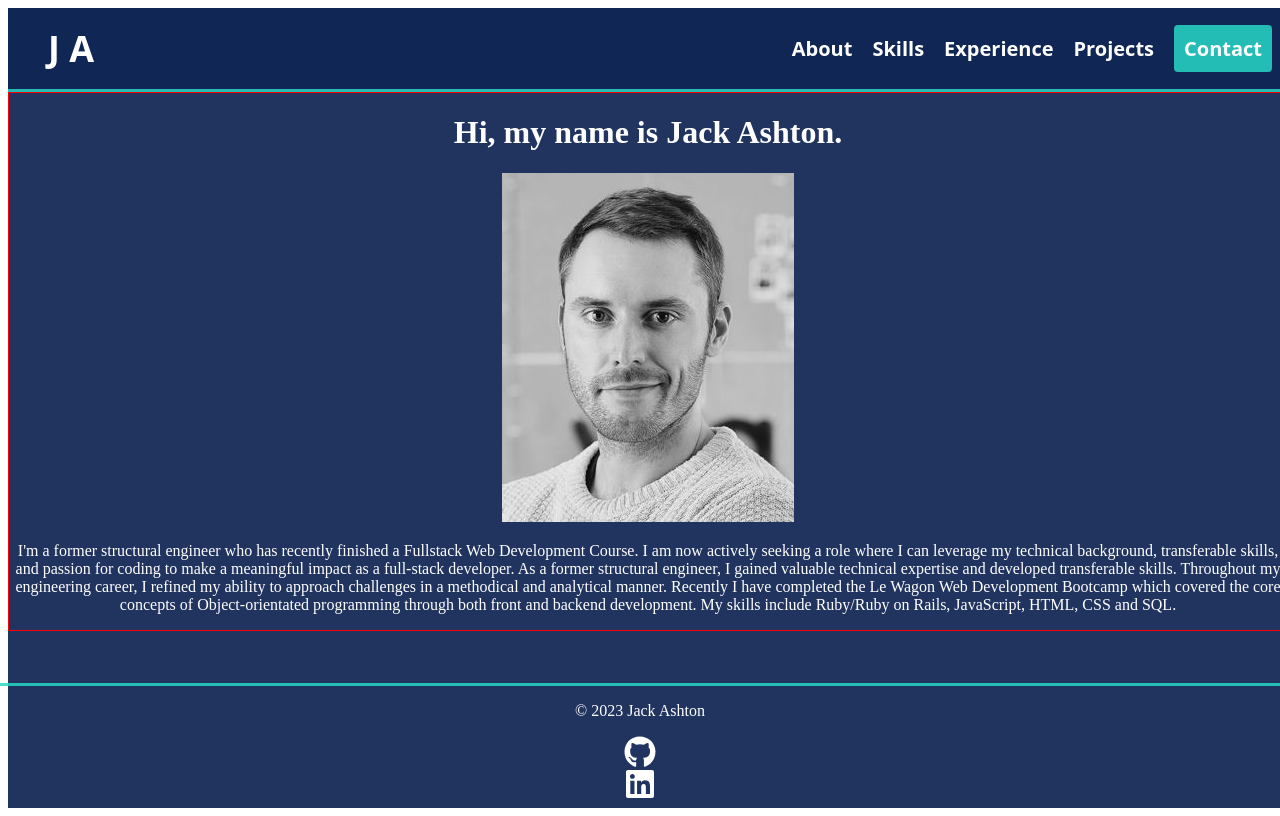
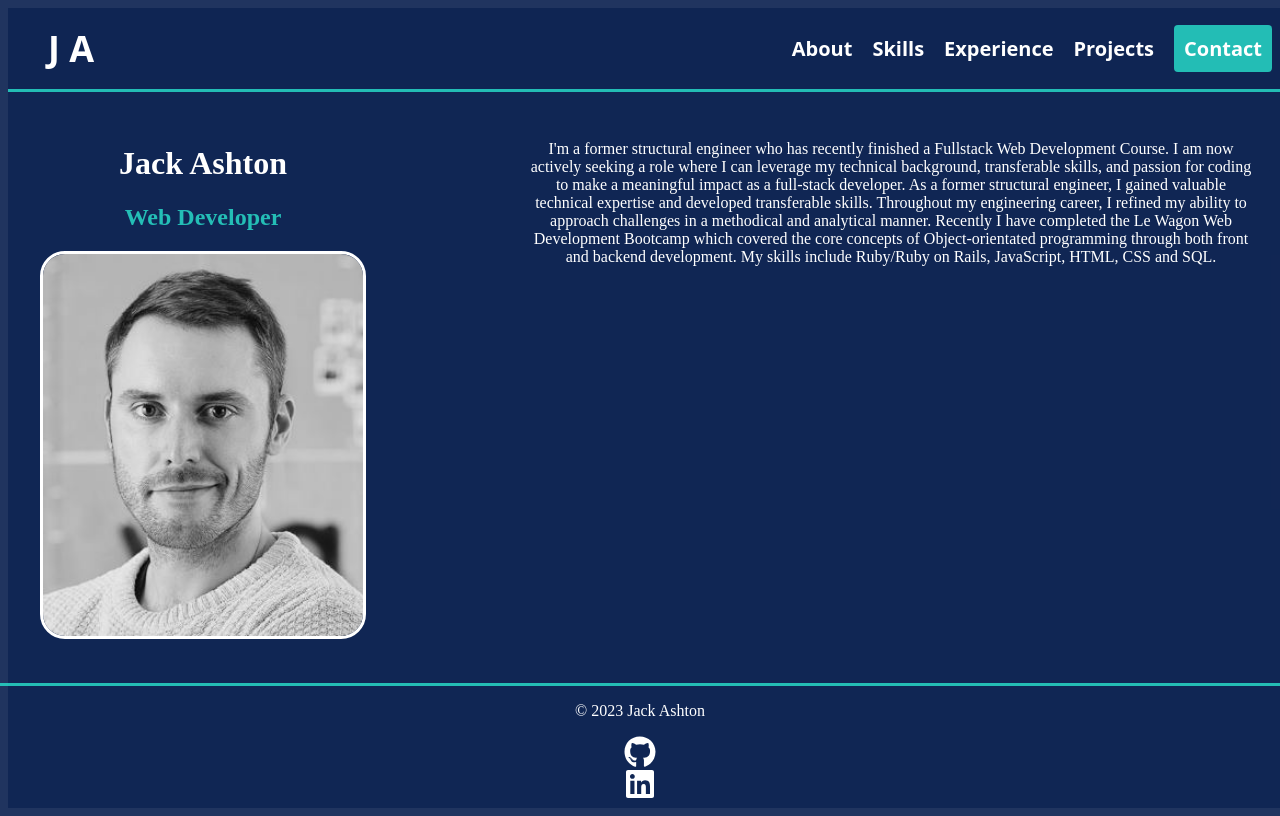
Before and after one commit to Jackdashton/portfolio, a React (Vite) app in the folder portfolio/: page /about in a window 1280 px wide. Built offline with nearby package versions, Linux system fonts and the light colour scheme.

Commit message:
styling added

```diff
--- a/portfolio/src/components/About.jsx
+++ b/portfolio/src/components/About.jsx
@@ -5,9 +5,14 @@ function About() {
   return (
     <>
     <div className={styles.wrapper}>
-      <h1>Hi, my name is Jack Ashton.</h1>
+      <div className={styles.profile}>
+      <h1>Jack Ashton</h1>
+      <h2>Web Developer</h2>
+      {/* Public files are available with /, no need for . or .. */}
       <img src="/public/images/profile2.JPG" alt="" />
+      </div>
 
+      <div className={styles.information}>
         <p>
           I'm a former structural engineer who has recently finished a
           Fullstack Web Development Course. I am now actively seeking a role where I can
@@ -20,6 +25,7 @@ function About() {
           My skills include Ruby/Ruby on Rails, JavaScript, HTML, CSS and SQL.
         </p>
       </div>
+    </div>
     </>
   )
 
--- a/portfolio/src/components/About.module.css
+++ b/portfolio/src/components/About.module.css
@@ -1,15 +1,29 @@
 h1 {
   color: white;
+}
+
+h2 {
+  color: rgba(40, 219, 201, 0.84);
 }
 
 p {
   color: white;
 }
 
-.image {
-  border-radius: 50%;
+html {
+  background-color: rgba(16, 37, 83, 0.93);
 }
 
 .wrapper {
-  border: 1px solid red;
+  display: flex;
+  padding: 1rem;
+  margin: 1rem;
+  gap: 10rem;
 }
+
+img {
+  border-radius: 25px;
+  width: 20rem;
+  /* border-bottom-right-radius: 50%; */
+  border: 3px solid white;
+}
```
Lines whose indentation alone changed are shown as unchanged.
